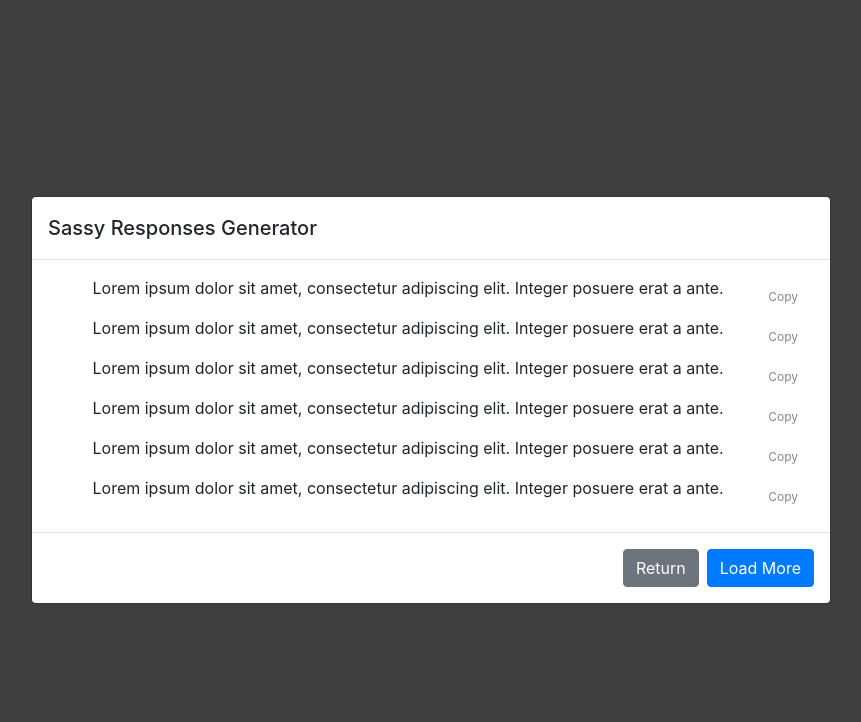
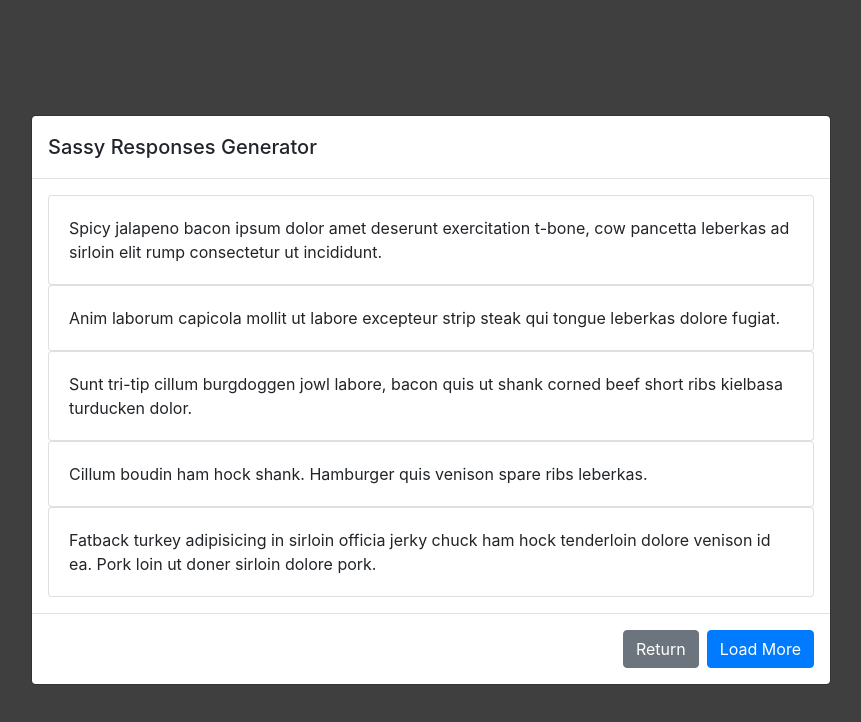
Before and after one commit to amaliaclaire/generator_frontend, a React (Create React App) app: page / in a window 1280 px wide. Both pictures are taken after a click on the button "Submit". Shown: the top 722 px of the page, without its empty margins (209-1070 px from the left). Built offline with nearby package versions, Linux system fonts and the light colour scheme.

Commit message:
Responses are now displayed inside cards.

```diff
--- a/src/components/Cards.jsx
+++ b/src/components/Cards.jsx
@@ -0,0 +1,48 @@
+import React, { Component } from 'react'
+import { CopyToClipboard } from 'react-copy-to-clipboard'
+
+const fakeData = [
+    'Spicy jalapeno bacon ipsum dolor amet deserunt exercitation t-bone, cow pancetta leberkas ad sirloin elit rump                         consectetur ut incididunt.',
+    'Anim laborum capicola mollit ut labore excepteur strip steak qui tongue leberkas dolore fugiat.',
+    'Sunt tri-tip cillum burgdoggen jowl labore, bacon quis ut shank corned beef short ribs kielbasa turducken dolor.',
+    'Cillum boudin ham hock shank. Hamburger quis venison spare ribs leberkas.',
+    'Fatback turkey adipisicing in sirloin officia jerky chuck ham hock tenderloin dolore venison id ea. Pork loin ut doner sirloin dolore  pork.',
+    'Meatloaf consequat strip steak kevin, biltong sausage et quis nostrud picanha.',
+    'Nisi pork loin proident jowl in ut fugiat est lorem chicken frankfurter short ribs venison.',
+    'Doner venison shank burgdoggen, dolore qui aliquip flank porchetta ut do aliqua ut.',
+    'Nulla fatback anim, ipsum in ut eu commodo beef ribs.',
+    'Lorem cupidatat commodo, esse ea short ribs ut jowl occaecat consequat.',
+    'Enim rump cillum flank.',
+    'Kevin meatball andouille, quis ad veniam pig buffalo chicken alcatra picanha cupidatat.'
+]
+
+class Card extends Component {
+    state = { limit: 5 }
+
+    // constructor() {
+
+    // }
+
+    componentDidMount() {
+
+    }
+
+    load = (text) => {
+        return (
+            <div className="card">
+                <div className="card-body">
+                    {text}
+                </div>
+            </div>
+        )
+    }
+
+    render() {
+        let toLoad = fakeData.slice(0, this.state.limit)
+        return (
+            toLoad.map(e => this.load(e))
+        )
+    }
+}
+
+export default Card
--- a/src/components/view.jsx
+++ b/src/components/view.jsx
@@ -2,6 +2,7 @@ import React, { Component } from 'react'
 import $ from 'jquery'
 import Popper from 'popper.js'
 import 'bootstrap/dist/js/bootstrap.bundle.min'
+import Card from './Cards'
 
 class View extends Component {
     constructor(toggleView) {
@@ -23,42 +24,7 @@ class View extends Component {
                             </div>
                             <div className="modal-body">
                                 <div>
-                                    <div>
-                                        <figure className="highlight text-center">
-                                            <button className="btn-clipboard">Copy</button>
-                                            <p className="mb-0">Lorem ipsum dolor sit amet, consectetur adipiscing elit. Integer posuere erat a ante.</p>
-                                        </figure>
-                                    </div>
-                                    <div>
-                                        <figure className="highlight text-center">
-                                            <button className="btn-clipboard">Copy</button>
-                                            <p className="mb-0">Lorem ipsum dolor sit amet, consectetur adipiscing elit. Integer posuere erat a ante.</p>
-                                        </figure>
-                                    </div>
-                                    <div>
-                                        <figure className="highlight text-center">
-                                            <button className="btn-clipboard">Copy</button>
-                                            <p className="mb-0">Lorem ipsum dolor sit amet, consectetur adipiscing elit. Integer posuere erat a ante.</p>
-                                        </figure>
-                                    </div>
-                                    <div>
-                                        <figure className="highlight text-center">
-                                            <button className="btn-clipboard">Copy</button>
-                                            <p className="mb-0">Lorem ipsum dolor sit amet, consectetur adipiscing elit. Integer posuere erat a ante.</p>
-                                        </figure>
-                                    </div>
-                                    <div>
-                                        <figure className="highlight text-center">
-                                            <button className="btn-clipboard">Copy</button>
-                                            <p className="mb-0">Lorem ipsum dolor sit amet, consectetur adipiscing elit. Integer posuere erat a ante.</p>
-                                        </figure>
-                                    </div>
-                                    <div>
-                                        <figure className="highlight text-center">
-                                            <button className="btn-clipboard">Copy</button>
-                                            <p className="mb-0">Lorem ipsum dolor sit amet, consectetur adipiscing elit. Integer posuere erat a ante.</p>
-                                        </figure>
-                                    </div>
+                                    <Card />
                                 </div >
                             </div>
                             <div className="modal-footer">
```
